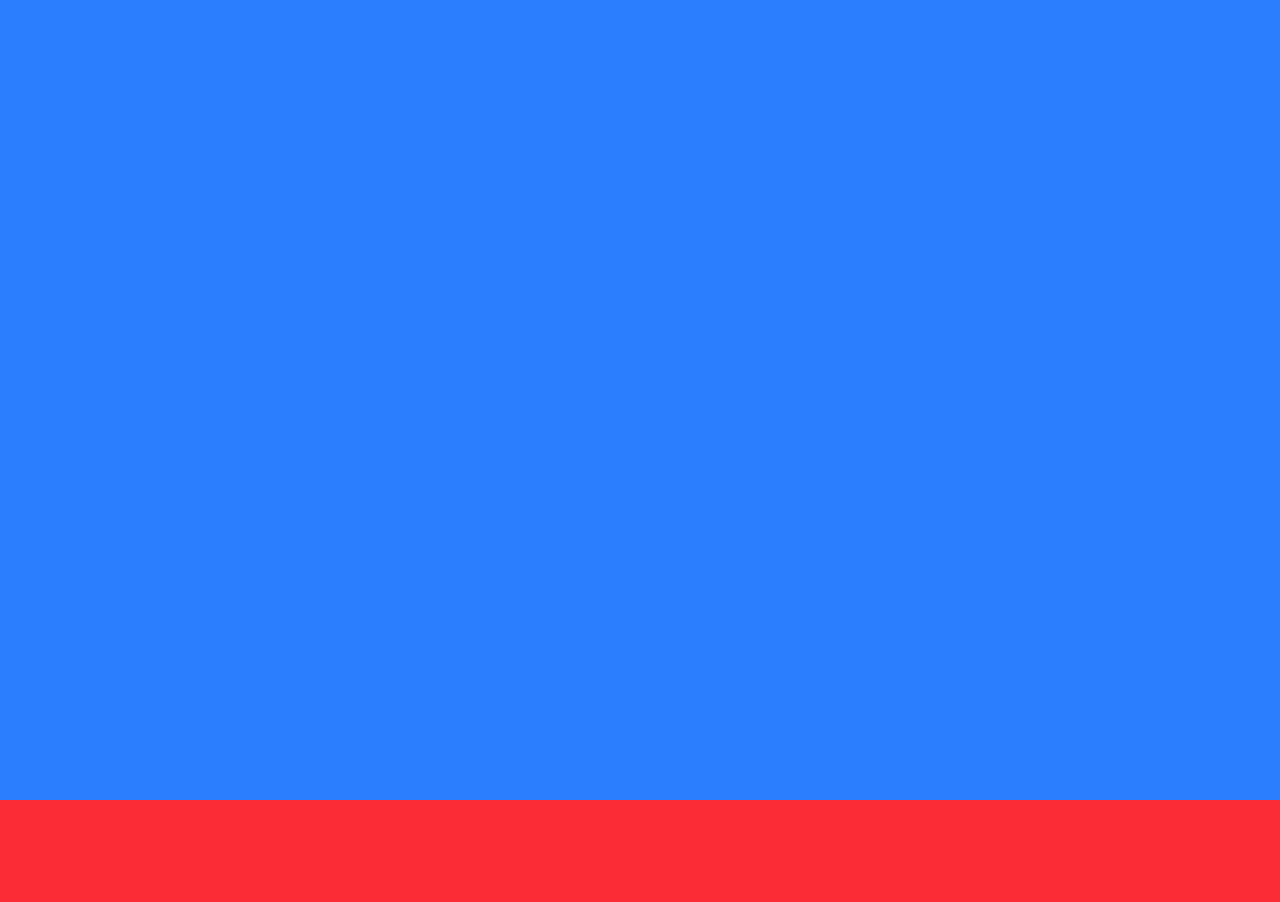
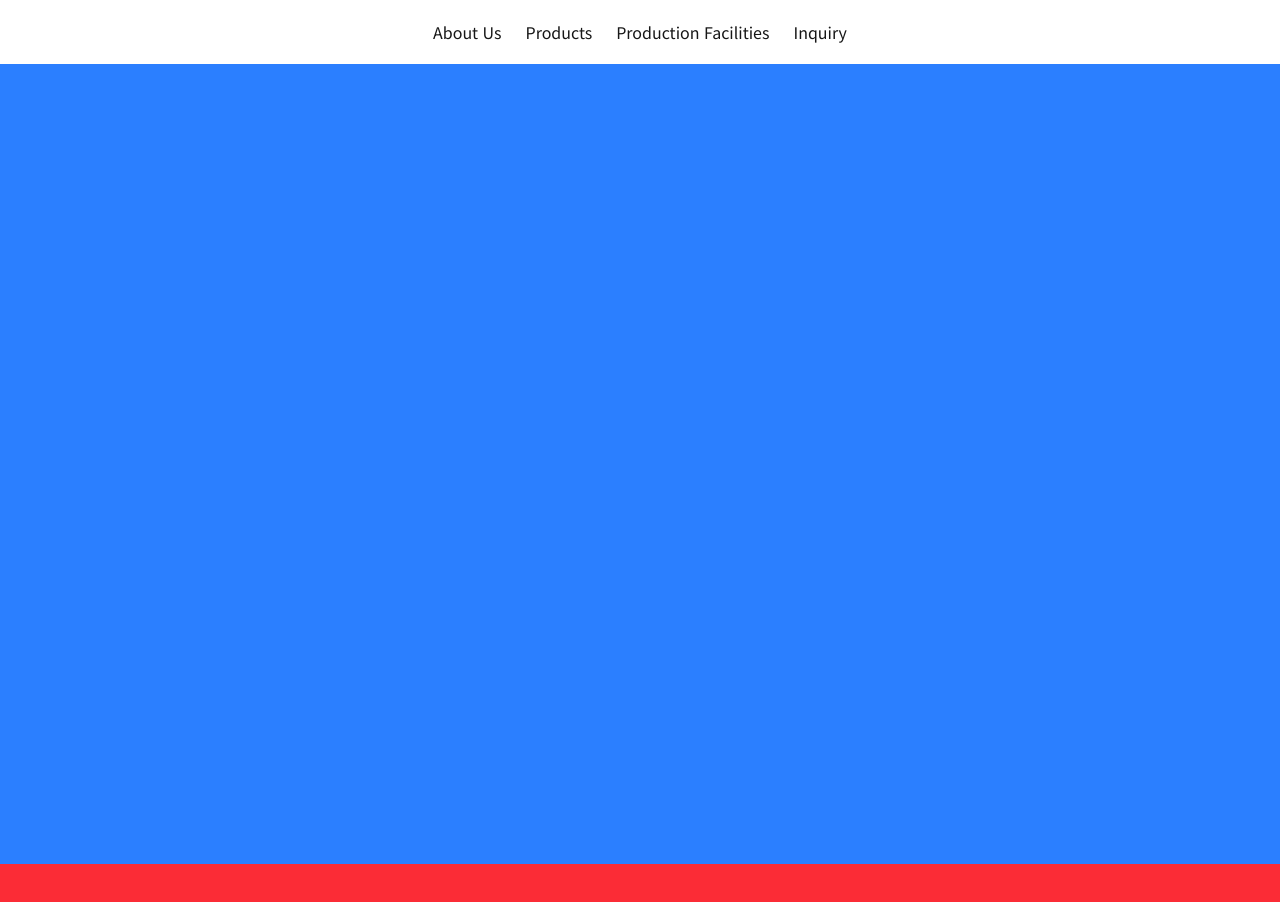
Before and after one commit to ph-mold/ph-mold-web, a Next.js app: page / in a window 1280 px wide. Shown: the top 902 px of the page. Built offline with nearby package versions, Linux system fonts and the light colour scheme.

Commit message:
[Add] 헤더 컴포넌트 추가

```diff
--- a/app/layout.tsx
+++ b/app/layout.tsx
@@ -1,20 +1,16 @@
 import type { Metadata } from "next";
-import { Geist, Geist_Mono } from "next/font/google";
+import { Noto_Sans_KR } from "next/font/google";
 import "./globals.css";
+import Header from "@/components/Header";
 
-const geistSans = Geist({
-  variable: "--font-geist-sans",
-  subsets: ["latin"],
-});
-
-const geistMono = Geist_Mono({
-  variable: "--font-geist-mono",
+const notoSansKr = Noto_Sans_KR({
+  variable: "--noto_sans_kr",
   subsets: ["latin"],
 });
 
 export const metadata: Metadata = {
-  title: "Create Next App",
-  description: "Generated by create next app",
+  title: "(주)팜앤몰드",
+  description: "화장품 용기 전문 판매 업체",
 };
 
 export default function RootLayout({
@@ -24,9 +20,8 @@ export default function RootLayout({
 }>) {
   return (
     <html lang="ko">
-      <body
-        className={`${geistSans.variable} ${geistMono.variable} antialiased`}
-      >
+      <body className={`${notoSansKr.variable} font-sans`}>
+        <Header />
         {children}
       </body>
     </html>
--- /dev/null
+++ b/components/Header.tsx
@@ -0,0 +1,48 @@
+"use client";
+
+import { useState, useRef, useEffect } from "react";
+
+export default function Header() {
+  const menuItems = [
+    { en: "About Us", ko: "회사소개" },
+    { en: "Products", ko: "생산제품" },
+    { en: "Production Facilities", ko: "생산설비" },
+    { en: "Inquiry", ko: "문의" },
+  ];
+
+  const [hoveredIndex, setHoveredIndex] = useState<number | null>(null);
+  const textRefs = useRef<(HTMLSpanElement | null)[]>([]);
+  const [maxWidths, setMaxWidths] = useState<number[]>([]);
+
+  const setRefs = (el: HTMLSpanElement | null, index: number) => {
+    if (el) textRefs.current[index] = el;
+  };
+
+  useEffect(() => {
+    setMaxWidths(textRefs.current.map((ref) => ref?.offsetWidth ?? 0));
+  }, []);
+
+  return (
+    <header className="w-full h-16 sticky top-0 bg-background">
+      <nav className="w-full h-full flex justify-center items-center">
+        <ul className="flex space-x-6">
+          {menuItems.map((item, index) => (
+            <li
+              key={index}
+              className="text-base cursor-pointer transition-all duration-200 whitespace-nowrap text-center text-foreground"
+              onMouseEnter={() => setHoveredIndex(index)}
+              onMouseLeave={() => setHoveredIndex(null)}
+              style={{
+                minWidth: maxWidths[index] ? `${maxWidths[index]}px` : "auto",
+              }}
+            >
+              <span ref={(el) => setRefs(el, index)}>
+                {hoveredIndex === index ? item.ko : item.en}
+              </span>
+            </li>
+          ))}
+        </ul>
+      </nav>
+    </header>
+  );
+}
```
